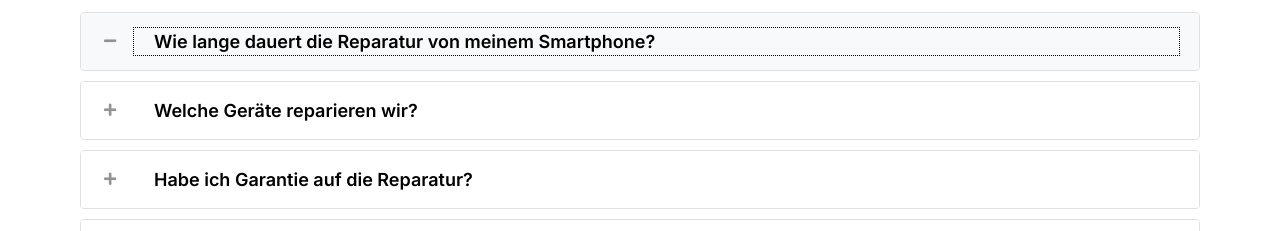
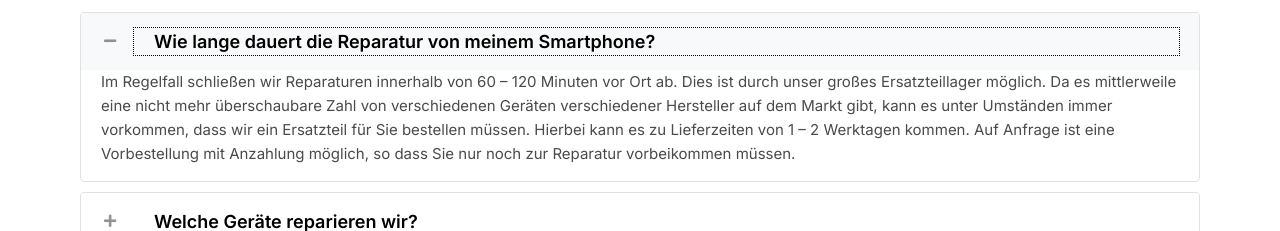
Before and after one commit to PrestiaMedia/iRepair, a React (Vite) app: page / in a window 1280 px wide. Both pictures are taken after a click on the tab "Wie lange dauert die Reparatur von meinem Smartphone?". Shown: the part 10083-10314 px from the top of the page. Built offline with nearby package versions, Linux system fonts and the light colour scheme; a web font is replaced by a local one.

Commit message:
Force display block to fix animation override

```diff
--- a/src/components/FAQs.jsx
+++ b/src/components/FAQs.jsx
@@ -86,9 +86,10 @@ const FAQs = () => {
           <div
             id={`faq-content-${index}`}
             role="tabpanel"
-            className={`uabb-faq-content fl-clearfix`}
+            className={`faq-content-animated`}
             aria-expanded={openIndex === index}
             style={{
+              display: 'block',
               maxHeight: openIndex === index ? '1000px' : '0px',
               opacity: openIndex === index ? 1 : 0,
               overflow: 'hidden',
```
